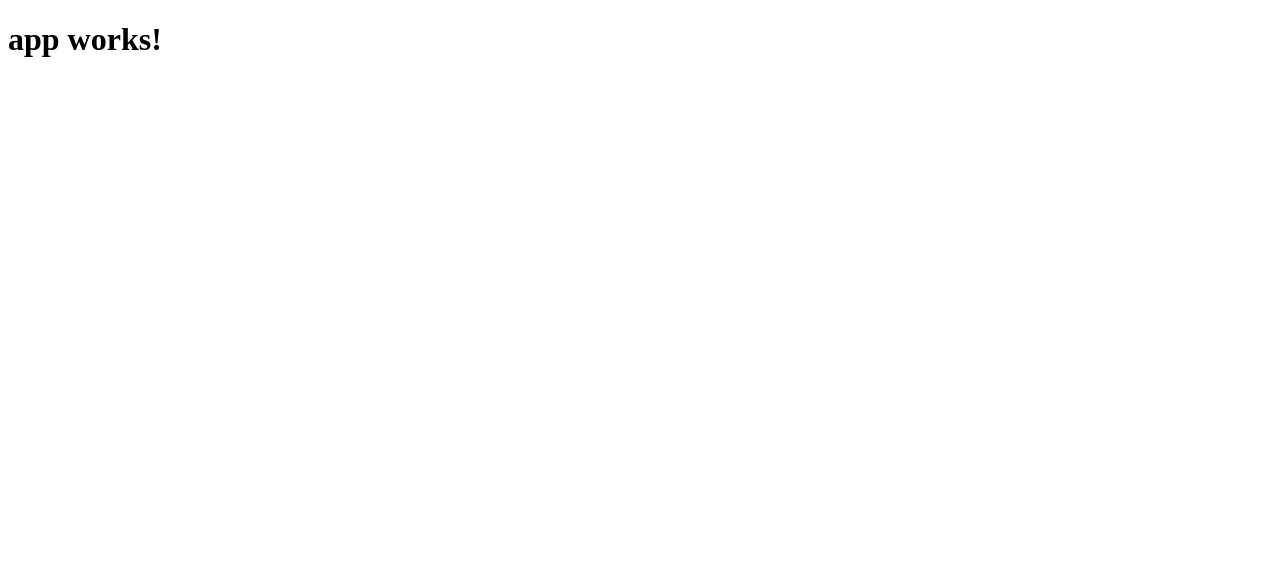
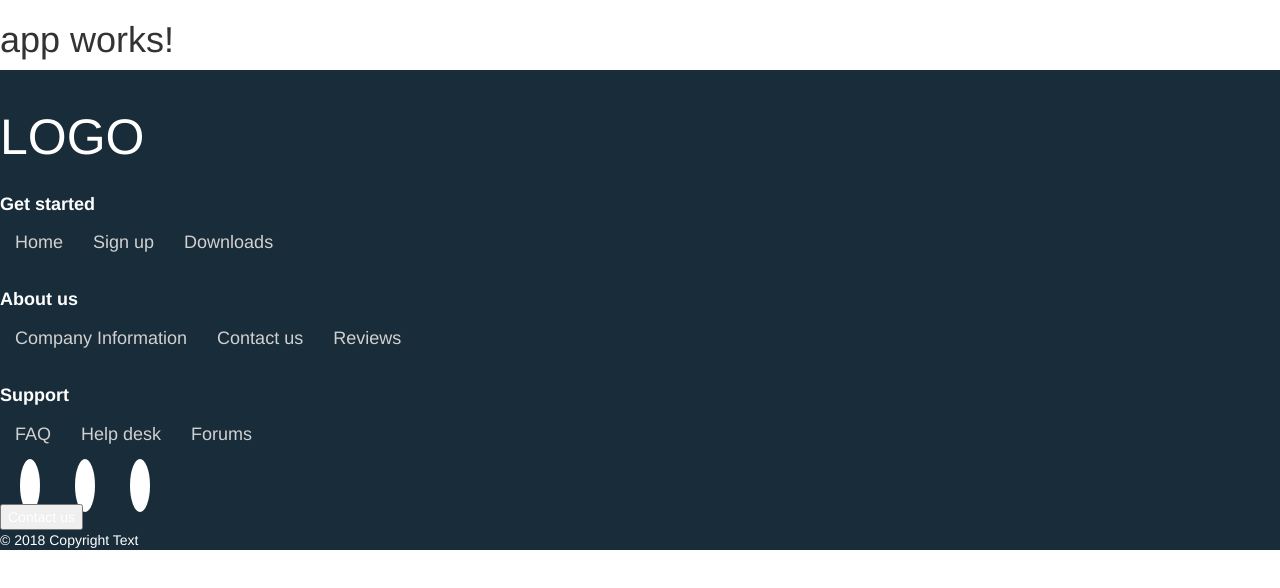
Before and after one commit to Jorgepamp/gestor_portfolios_grupo, an Angular app in the folder app-portfolio/: page / in a window 1280 px wide. Shown: the top 588 px of the page. Built offline with nearby package versions, Linux system fonts and the light colour scheme.

Commit message:
integración boostrap

```diff
--- a/app-portfolio/src/app/app.component.html
+++ b/app-portfolio/src/app/app.component.html
@@ -1,3 +1,5 @@
 <h1>
   {{title}}
 </h1>
+
+<app-footer></app-footer>
--- a/app-portfolio/src/app/app.module.ts
+++ b/app-portfolio/src/app/app.module.ts
@@ -4,10 +4,12 @@ import { FormsModule } from '@angular/forms';
 import { HttpModule } from '@angular/http';
 
 import { AppComponent } from './app.component';
+import { FooterComponent } from './footer/footer.component';
 
 @NgModule({
   declarations: [
-    AppComponent
+    AppComponent,
+    FooterComponent
   ],
   imports: [
     BrowserModule,
--- /dev/null
+++ b/app-portfolio/src/app/footer/footer.component.css
@@ -0,0 +1,504 @@
+#myFooter {
+  padding-top: 32px;
+}
+
+#myFooter .container {
+  text-align: center;
+}
+
+#myFooter .footer-copyright {
+  margin-bottom: 35px;
+  text-align: center;
+  color: #777;
+}
+
+#myFooter ul {
+  list-style-type: none;
+  padding: 0;
+  margin-bottom: 18px;
+}
+
+#myFooter a {
+  color: #282b2d;
+  font-size: 18px;
+}
+
+#myFooter li {
+  display: inline-block;
+  margin: 0px 15px;
+  line-height: 2;
+}
+
+#myFooter .footer-social {
+  text-align: center;
+  padding-top: 25px;
+  padding-bottom: 25px;
+  background-color: #eee;
+}
+
+#myFooter .fa {
+  font-size: 36px;
+  margin-right: 15px;
+  margin-left: 20px;
+  background-color: white;
+  color: #d0d0d0;
+  border-radius: 51%;
+  padding: 10px;
+  height: 60px;
+  width: 60px;
+  text-align: center;
+  line-height: 43px;
+  text-decoration: none;
+  transition: color 0.2s;
+}
+
+#myFooter .fa-facebook:hover {
+  color: #2b55ff;
+}
+
+#myFooter .fa-facebook:focus {
+  color: #2b55ff;
+}
+
+#myFooter .fa-google-plus:hover {
+  color: red;
+}
+
+#myFooter .fa-google-plus:focus {
+  color: red;
+}
+
+#myFooter .fa-twitter:hover {
+  color: #00aced;
+
+}
+
+#myFooter .fa-twitter:focus {
+  color: #00aced;
+}
+
+
+
+/* CSS used for positioning the footers at the bottom of the page. */
+/* You can remove this. */
+
+html {
+  height: 100%;
+}
+
+body {
+  display: flex;
+  display: -webkit-flex;
+  flex-direction: column;
+  -webkit-flex-direction: column;
+  height: 100%;
+}
+
+.content {
+  flex: 1 0 auto;
+  -webkit-flex: 1 0 auto;
+  min-height: 200px;
+}
+
+#myFooter {
+  flex: 0 0 auto;
+  -webkit-flex: 0 0 auto;
+}
+
+
+#myFooter {
+  background-color: #3c3d41;
+  color: white;
+  padding-top: 30px;
+}
+
+#myFooter .footer-copyright {
+  background-color: #333333;
+  padding-top: 3px;
+  padding-bottom: 3px;
+  text-align: center;
+}
+
+#myFooter .row {
+  margin-bottom: 60px;
+}
+
+#myFooter .navbar-brand {
+  margin-top: 45px;
+  height: 65px;
+}
+
+#myFooter .footer-copyright p {
+  margin: 10px;
+  color: #ccc;
+}
+
+#myFooter ul {
+  list-style-type: none;
+  padding-left: 0;
+  line-height: 1.7;
+}
+
+#myFooter h5 {
+  font-size: 18px;
+  color: white;
+  font-weight: bold;
+  margin-top: 30px;
+}
+
+#myFooter h2 a {
+  font-size: 50px;
+  text-align: center;
+  color: #fff;
+}
+
+#myFooter a {
+  color: #d2d1d1;
+  text-decoration: none;
+}
+
+#myFooter a:hover,
+#myFooter a:focus {
+  text-decoration: none;
+  color: white;
+}
+
+#myFooter .social-networks {
+  text-align: center;
+  padding-top: 30px;
+  padding-bottom: 16px;
+}
+
+#myFooter .social-networks a {
+  font-size: 32px;
+  color: #f9f9f9;
+  padding: 10px;
+  transition: 0.2s;
+}
+
+#myFooter .social-networks a:hover {
+  text-decoration: none;
+}
+
+#myFooter .facebook:hover {
+  color: #0077e2;
+}
+
+#myFooter .google:hover {
+  color: #ef1a1a;
+}
+
+#myFooter .twitter:hover {
+  color: #00aced;
+}
+
+#myFooter .btn {
+  color: white;
+  background-color: #d84b6b;
+  border-radius: 20px;
+  border: none;
+  width: 150px;
+  display: block;
+  margin: 0 auto;
+  margin-top: 10px;
+  line-height: 25px;
+}
+
+@media screen and (max-width: 767px) {
+  #myFooter {
+    text-align: center;
+  }
+}
+
+
+/* CSS used for positioning the footers at the bottom of the page. */
+/* You can remove this. */
+
+html {
+  height: 100%;
+}
+
+body {
+  display: flex;
+  display: -webkit-flex;
+  flex-direction: column;
+  -webkit-flex-direction: column;
+  height: 100%;
+}
+
+.content {
+  flex: 1 0 auto;
+  -webkit-flex: 1 0 auto;
+  min-height: 200px;
+}
+
+#myFooter {
+  flex: 0 0 auto;
+  -webkit-flex: 0 0 auto;
+}
+
+#myFooter {
+  background-color: #3a3f46;
+  color: white;
+}
+
+#myFooter .row {
+  margin-bottom: 60px;
+}
+
+#myFooter .info {
+  text-align: justify;
+  color: #afb0b1;
+}
+
+#myFooter ul {
+  list-style-type: none;
+  padding-left: 0;
+  line-height: 1.7;
+}
+
+#myFooter h5 {
+  font-size: 18px;
+  color: white;
+  font-weight: bold;
+  margin-top: 30px;
+}
+
+#myFooter .logo {
+  margin-top: 10px;
+}
+
+#myFooter .second-bar .logo a {
+  color: white;
+  font-size: 28px;
+  float: left;
+  font-weight: bold;
+  line-height: 68px;
+  margin: 0;
+  padding: 0;
+}
+
+#myFooter a {
+  color: #d2d1d1;
+  text-decoration: none;
+}
+
+#myFooter a:hover,
+#myFooter a:focus {
+  text-decoration: none;
+  color: white;
+}
+
+#myFooter .second-bar {
+  text-align: center;
+  background-color: #33373e;
+  text-align: center;
+}
+
+#myFooter .second-bar a {
+  font-size: 22px;
+  color: #9fa3a9;
+  padding: 10px;
+  transition: 0.2s;
+  line-height: 68px;
+}
+
+#myFooter .second-bar a:hover {
+  text-decoration: none;
+}
+
+#myFooter .social-icons {
+  float: right;
+}
+
+
+#myFooter .facebook:hover {
+  color: #0077e2;
+}
+
+#myFooter .google:hover {
+  color: #ef1a1a;
+}
+
+#myFooter .twitter:hover {
+  color: #00aced;
+}
+
+@media screen and (max-width: 767px) {
+  #myFooter {
+    text-align: center;
+  }
+
+  #myFooter .info {
+    text-align: center;
+  }
+}
+
+
+
+/* CSS used for positioning the footers at the bottom of the page. */
+/* You can remove this. */
+
+html {
+  height: 100%;
+}
+
+body {
+  display: flex;
+  display: -webkit-flex;
+  flex-direction: column;
+  -webkit-flex-direction: column;
+  height: 100%;
+}
+
+.content {
+  flex: 1 0 auto;
+  -webkit-flex: 1 0 auto;
+  min-height: 200px;
+}
+
+#myFooter {
+  flex: 0 0 auto;
+  -webkit-flex: 0 0 auto;
+}
+
+#myFooter {
+  background-color: #182c39;
+  color: white;
+  padding-top: 20px;
+}
+
+#map-container {
+  height: 240px;
+  width: 100%;
+  margin-top: 30px;
+  margin-bottom: 10px;
+}
+
+#myFooter .row {
+  margin: 0 85px;
+}
+
+#myFooter .footer-copyright {
+  background-color: #10222e;
+  padding-top: 3px;
+  padding-bottom: 3px;
+  text-align: center;
+}
+
+#myFooter .footer-copyright p {
+  margin: 10px;
+  color: #ccc;
+}
+
+#myFooter .container {
+  width: auto;
+}
+
+#myFooter ul {
+  list-style-type: none;
+  padding-left: 0;
+  line-height: 1.7;
+}
+
+#myFooter h5 {
+  font-size: 18px;
+  color: white;
+  font-weight: bold;
+  margin-top: 30px;
+}
+
+#myFooter a {
+  color: #d2d1d1;
+  text-decoration: none;
+}
+
+#myFooter a:hover,
+#myFooter a:focus {
+  text-decoration: none;
+  color: white;
+}
+
+#myFooter .social-networks {
+  text-align: center;
+  padding-top: 30px;
+  padding-bottom: 38px;
+}
+
+#myFooter .fa {
+  font-size: 30px;
+  margin-right: 15px;
+  margin-left: 20px;
+  background-color: white;
+  color: #182c39;
+  border-radius: 51%;
+  padding: 10px;
+  height: 50px;
+  width: 50px;
+  text-align: center;
+  line-height: 31px;
+  text-decoration: none;
+  transition: color 0.2s;
+}
+
+#myFooter .fa-facebook:hover {
+  color: #2b55ff;
+}
+
+#myFooter .fa-facebook:focus {
+  color: #2b55ff;
+}
+
+#myFooter .fa-google-plus:hover {
+  color: red;
+}
+
+#myFooter .fa-google-plus:focus {
+  color: red;
+}
+
+#myFooter .fa-twitter:hover {
+  color: #00aced;
+}
+
+#myFooter .fa-twitter:focus {
+  color: #00aced;
+}
+
+@media screen and (max-width: 767px) {
+  #myFooter {
+    text-align: center;
+  }
+
+  #myFooter .row {
+    margin: 0;
+  }
+}
+
+
+
+/* CSS used for positioning the footers at the bottom of the page. */
+/* You can remove this. */
+
+html {
+  height: 100%;
+}
+
+body {
+  display: flex;
+  display: -webkit-flex;
+  flex-direction: column;
+  -webkit-flex-direction: column;
+  height: 100%;
+}
+
+.content {
+  flex: 1 0 auto;
+  -webkit-flex: 1 0 auto;
+  min-height: 200px;
+}
+
+#myFooter {
+  flex: 0 0 auto;
+  -webkit-flex: 0 0 auto;
+}
--- /dev/null
+++ b/app-portfolio/src/app/footer/footer.component.html
@@ -0,0 +1,46 @@
+<footer id="myFooter">
+  <div>
+    <div>
+      <div>
+        <h2><a href="#"> LOGO </a></h2>
+      </div>
+      <div>
+        <h5>Get started</h5>
+        <ul>
+          <li><a href="#">Home</a></li>
+          <li><a href="#">Sign up</a></li>
+          <li><a href="#">Downloads</a></li>
+        </ul>
+      </div>
+      <div>
+        <h5>About us</h5>
+        <ul>
+          <li><a href="#">Company Information</a></li>
+          <li><a href="#">Contact us</a></li>
+          <li><a href="#">Reviews</a></li>
+        </ul>
+      </div>
+      <div>
+        <h5>Support</h5>
+        <ul>
+          <li><a href="#">FAQ</a></li>
+          <li><a href="#">Help desk</a></li>
+          <li><a href="#">Forums</a></li>
+        </ul>
+      </div>
+      <div>
+        <div>
+          <a href="#"><i class="fa fa-twitter"></i></a>
+          <a href="#"><i class="fa fa-facebook"></i></a>
+          <a href="#"><i class="fa fa-google-plus"></i></a>
+        </div>
+        <button type="button">Contact us</button>
+      </div>
+    </div>
+  </div>
+  <div>
+    <p>© 2018 Copyright Text </p>
+  </div>
+</footer>
+
+<script src="https://maxcdn.bootstrapcdn.com/bootstrap/3.4.0/js/bootstrap.min.js"></script>
--- /dev/null
+++ b/app-portfolio/src/app/footer/footer.component.ts
@@ -0,0 +1,15 @@
+import { Component, OnInit } from '@angular/core';
+
+@Component({
+  selector: 'app-footer',
+  templateUrl: './footer.component.html',
+  styleUrls: ['./footer.component.css']
+})
+export class FooterComponent implements OnInit {
+
+  constructor() { }
+
+  ngOnInit() {
+  }
+
+}
--- a/app-portfolio/src/index.html
+++ b/app-portfolio/src/index.html
@@ -1,14 +1,18 @@
 <!doctype html>
 <html>
+
 <head>
   <meta charset="utf-8">
   <title>AppPortfolio</title>
+  <link rel="stylesheet" href="https://maxcdn.bootstrapcdn.com/bootstrap/3.4.0/css/bootstrap.min.css">
   <base href="/">
 
   <meta name="viewport" content="width=device-width, initial-scale=1">
   <link rel="icon" type="image/x-icon" href="favicon.ico">
 </head>
+
 <body>
   <app-root>Loading...</app-root>
 </body>
+
 </html>
```
Also changed, not shown: 1 other file (tests, documents, lock files or other folders).
